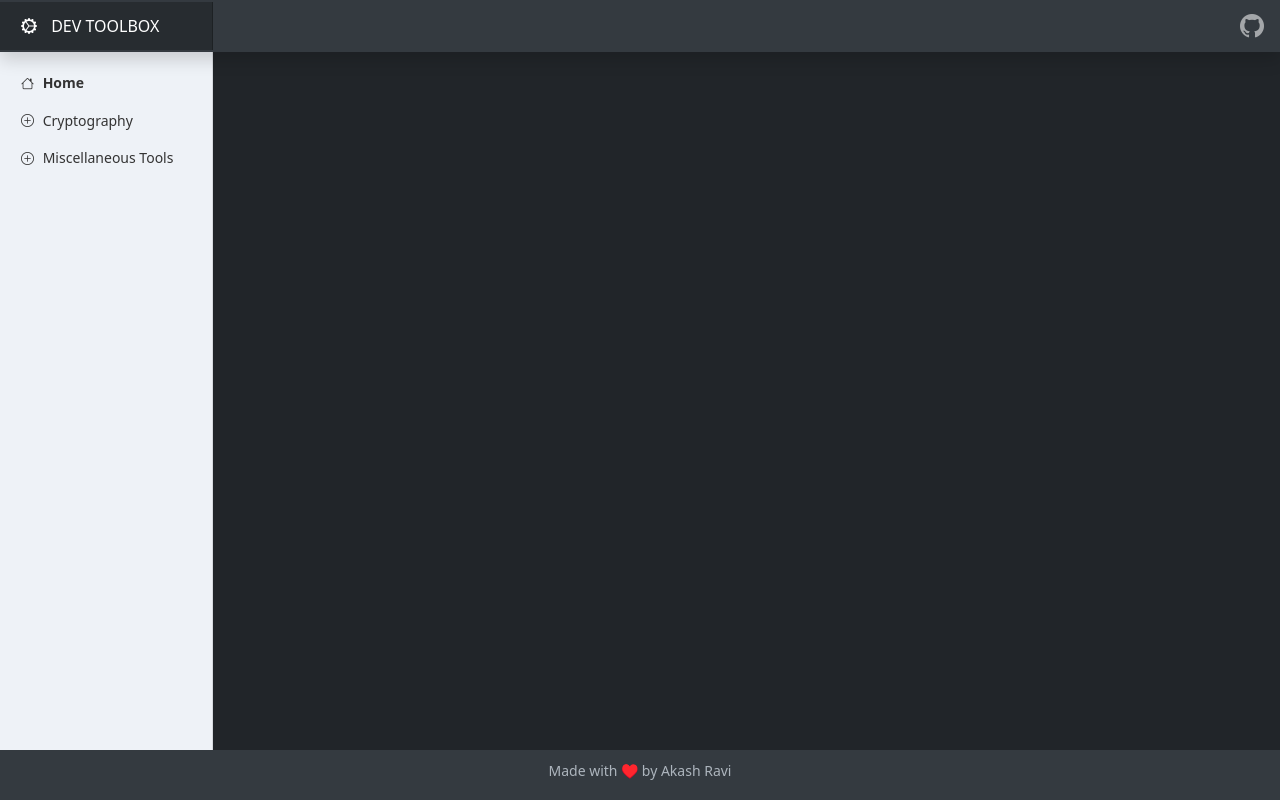
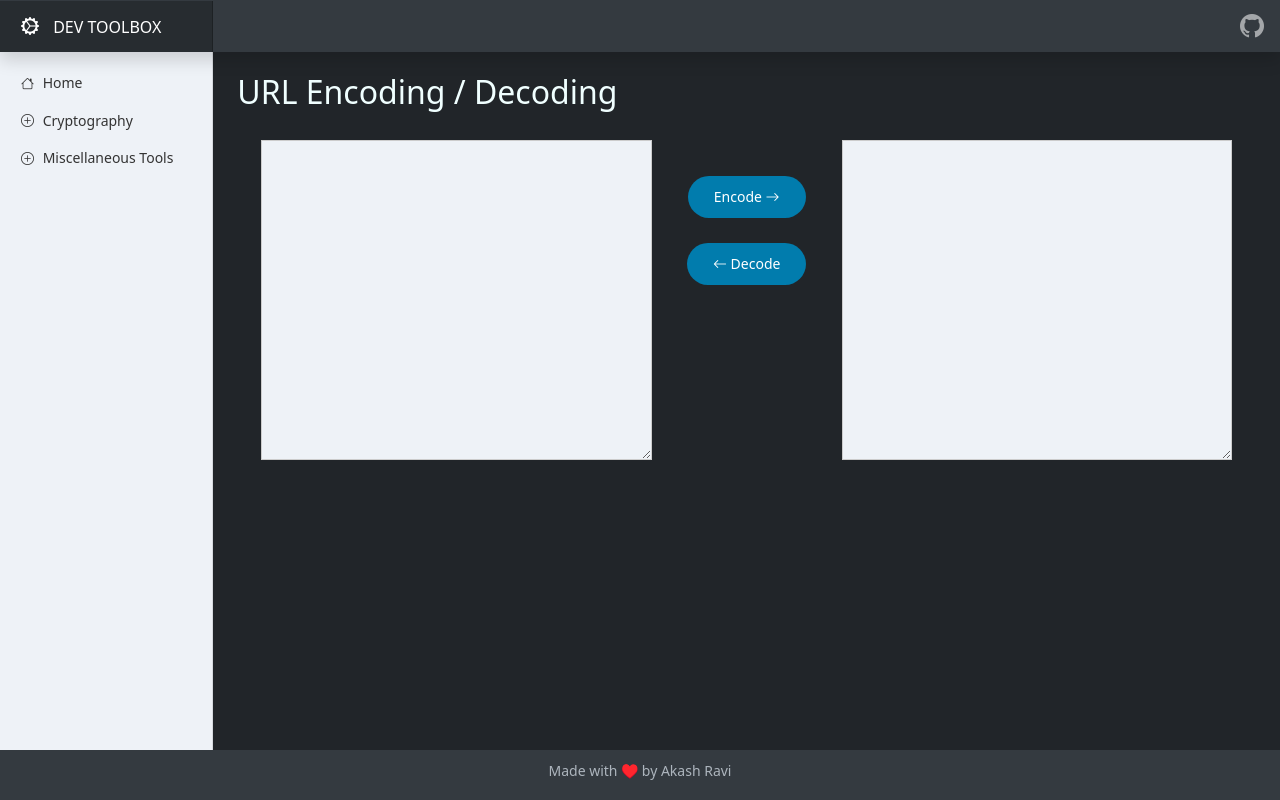
Before and after one commit to techtocore/Dev-Toolbox, an Angular app: page /urlEncode in a window 1280 px wide. Before the commit this address led to /. Built offline with nearby package versions, Linux system fonts and the light colour scheme.

Commit message:
adds url encode/decode

```diff
--- a/src/app/app-routing.module.ts
+++ b/src/app/app-routing.module.ts
@@ -2,10 +2,12 @@ import { NgModule } from '@angular/core';
 import { RouterModule, Routes } from '@angular/router';
 import { HomeComponent } from './home/home.component';
 import { Base64Component } from './base64/base64.component';
+import { UrlEncodeComponent } from './url-encode/url-encode.component';
 
 const routes: Routes = [
   { path: '', component: HomeComponent },
-  { path: 'base64', component: Base64Component }
+  { path: 'base64', component: Base64Component },
+  { path: 'urlEncode', component: UrlEncodeComponent }
 ];
 @NgModule({
   imports: [RouterModule.forRoot(routes)],
--- a/src/app/app.component.scss
+++ b/src/app/app.component.scss
@@ -55,4 +55,5 @@ footer {
 .icon-padding {
   padding-right: 10px;
   padding-left: 5px;
+  font-size: large;
 }
--- a/src/app/home/home.component.html
+++ b/src/app/home/home.component.html
@@ -12,7 +12,7 @@
     <br>
     <br>
     <p>
-        Can't find the tool you're looking for? Please create an issue on the GitHub repo for this project. Feel free to
+        Can't find the tool you're looking for? Please create an "issue" on the GitHub repo for this project. Feel free to
         contribute code if you can. We appreciate your time in exploring the project.
     </p>
 </div>
--- a/src/app/sidebar-menu/sidebar-menu.component.scss
+++ b/src/app/sidebar-menu/sidebar-menu.component.scss
@@ -7,11 +7,7 @@
 .sidebar {
   position: fixed;
   top: 0;
-  /* rtl:raw:
-      right: 0;
-      */
   bottom: 0;
-  /* rtl:remove */
   left: 0;
   z-index: 100; /* Behind the navbar */
   padding: 48px 0 0; /* Height of navbar */
--- a/src/app/sidebar-menu/sidebar-menu.component.ts
+++ b/src/app/sidebar-menu/sidebar-menu.component.ts
@@ -21,7 +21,8 @@ export class SidebarMenuComponent implements OnInit {
           "link": "/base64"
         },
         {
-          "text": "FireAMP/Threatgrid",
+          "text": "URL Encode/Decode",
+          "link": "/urlEncode"
         }
       ],
       "text": "Cryptography",
--- /dev/null
+++ b/src/app/url-encode/url-encode.component.html
@@ -0,0 +1,28 @@
+<div>
+    <br />
+    <h2>URL Encoding / Decoding</h2>
+    <br />
+    <div class="container-fluid">
+        <div class="row">
+            <div class="col-lg-5 col-md-4 col-sm-12">
+                <textarea class="base64-input bg-light-custom" [(ngModel)]="toEncode"> </textarea>
+            </div>
+            <div class="col-lg-2 col-md-4 col-sm-12 text-center">
+                <br>
+                <button class="btn custom-btn margin-top-15px" (click)="encode()">
+                    Encode
+                    <i class="bi" [ngClass]="{'bi-arrow-right': !isMobile, 'bi-arrow-down': isMobile}"></i>
+                </button>
+                <button class="btn custom-btn margin-top-15px" (click)="decode()">
+                    <i class="bi" [ngClass]="{'bi-arrow-left': !isMobile, 'bi-arrow-up': isMobile}"></i>
+                    Decode
+                </button>
+                <br>
+                <br>
+            </div>
+            <div class="col-lg-5 col-md-4 col-sm-12">
+                <textarea class="base64-input bg-light-custom" [(ngModel)]="toDecode"> </textarea>
+            </div>
+        </div>
+    </div>
+</div>
--- /dev/null
+++ b/src/app/url-encode/url-encode.component.scss
@@ -0,0 +1,17 @@
+.base64-input {
+  width: 100%;
+  border: 1px solid #ccc;
+  resize: vertical;
+  margin: 0 0 8px;
+  padding: 4px;
+  display: block;
+  overflow: auto;
+  word-break: break-all;
+  box-sizing: border-box;
+  min-height: 40vh;
+  white-space: break-spaces;
+}
+
+.custom-btn {
+  margin: 10px;
+}
--- /dev/null
+++ b/src/app/url-encode/url-encode.component.ts
@@ -0,0 +1,29 @@
+import { Component, OnInit } from '@angular/core';
+import { UtilityService } from '../services/utility.service'
+@Component({
+  selector: 'app-url-encode',
+  templateUrl: './url-encode.component.html',
+  styleUrls: ['./url-encode.component.scss']
+})
+export class UrlEncodeComponent implements OnInit {
+
+  toEncode: string = '';
+  toDecode: string = '';
+  isMobile;
+  constructor(public utilityService: UtilityService) { }
+
+  ngOnInit(): void {
+    this.isMobile = this.utilityService.getIsMobile();
+  }
+
+  encode() {
+    var encodedData = encodeURIComponent(this.toEncode);
+    this.toDecode = encodedData;
+  }
+
+  decode() {
+    var decodedData = decodeURIComponent(this.toDecode);
+    this.toEncode = decodedData;
+  }
+
+}
```
Also changed, not shown: src/app/app.module.ts (+6 -3 lines), 1 other file (tests, documents, lock files or other folders).
